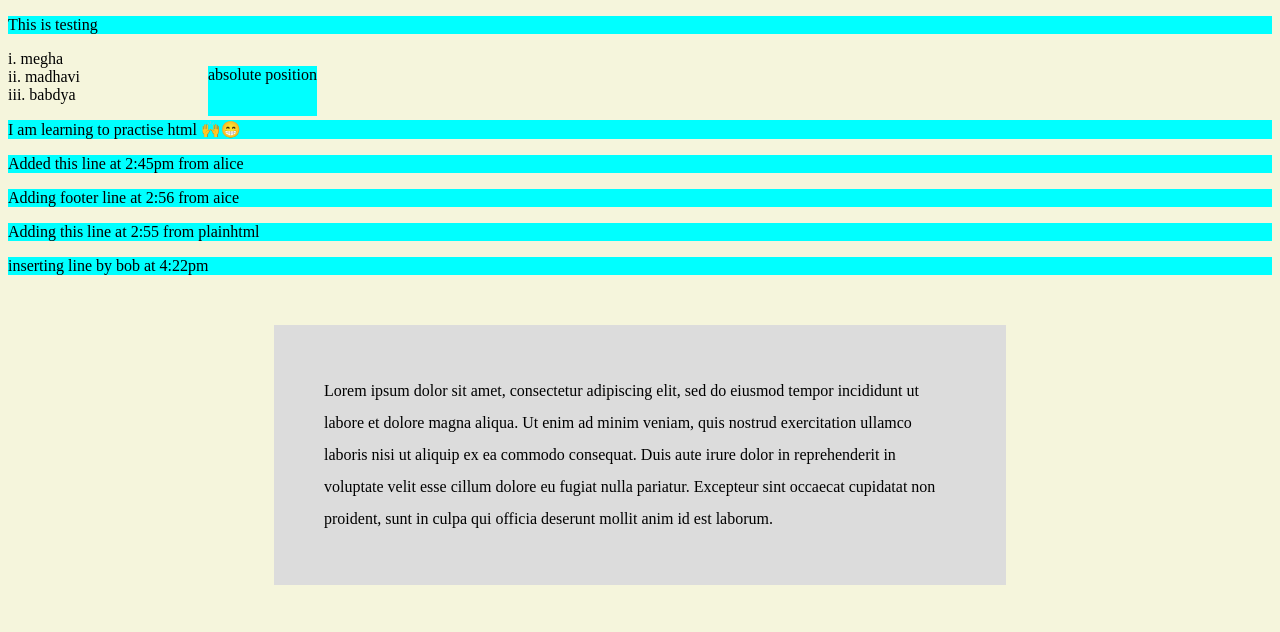
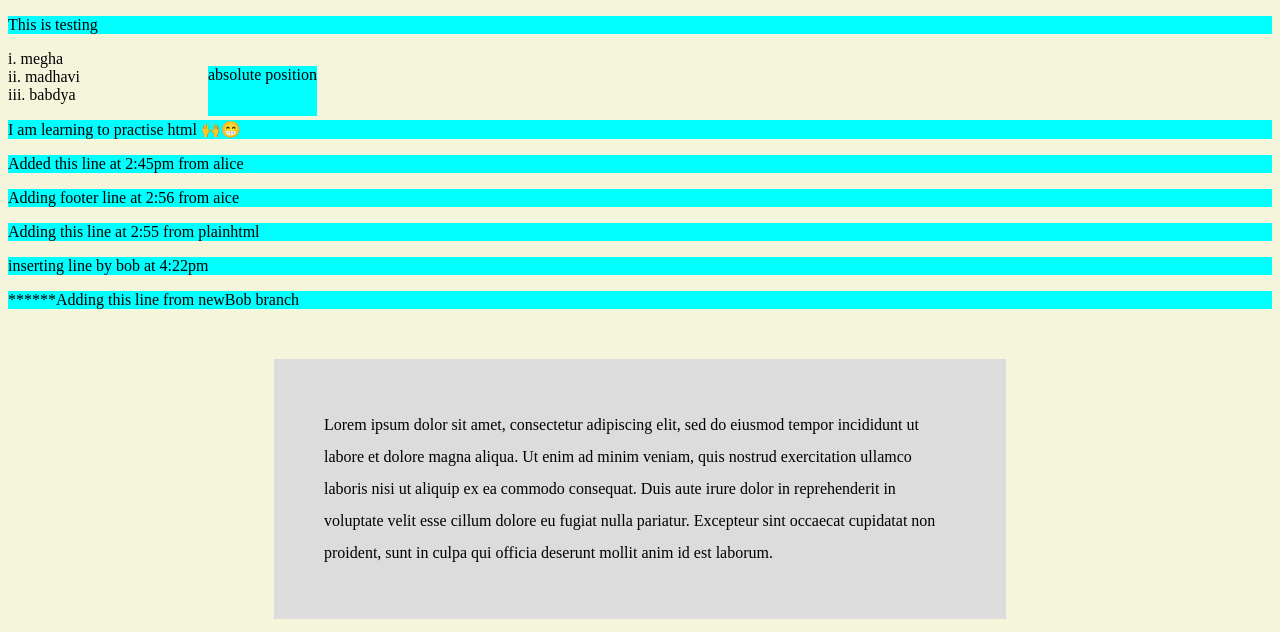
Before and after one commit to megha7july/Fruits, a plain HTML site: page index.html in a window 1280 px wide. Shown: the top 632 px of the page. Drawn offline with Linux system fonts and the light colour scheme.

Commit message:
Create brnach newBob and add comment

```diff
--- a/index.html
+++ b/index.html
@@ -19,6 +19,7 @@
     <p>Adding footer line at 2:56 from aice</p>
     <p>Adding this line at 2:55 from plainhtml</p>
 <p>inserting line by bob at 4:22pm</p>
+<p>******Adding this line from newBob branch</p>
     <p id="lorem">Lorem ipsum dolor sit amet, consectetur adipiscing elit, sed do eiusmod tempor incididunt ut labore et dolore magna aliqua. Ut enim ad minim veniam, quis nostrud exercitation ullamco laboris nisi ut aliquip ex ea commodo consequat. Duis aute irure dolor in reprehenderit in voluptate velit esse cillum dolore eu fugiat nulla pariatur. Excepteur sint occaecat cupidatat non proident, sunt in culpa qui officia deserunt mollit anim id est laborum.</p>
     <a href="https://google.com">google</a>
     <div class="center">center - em</div>
```
